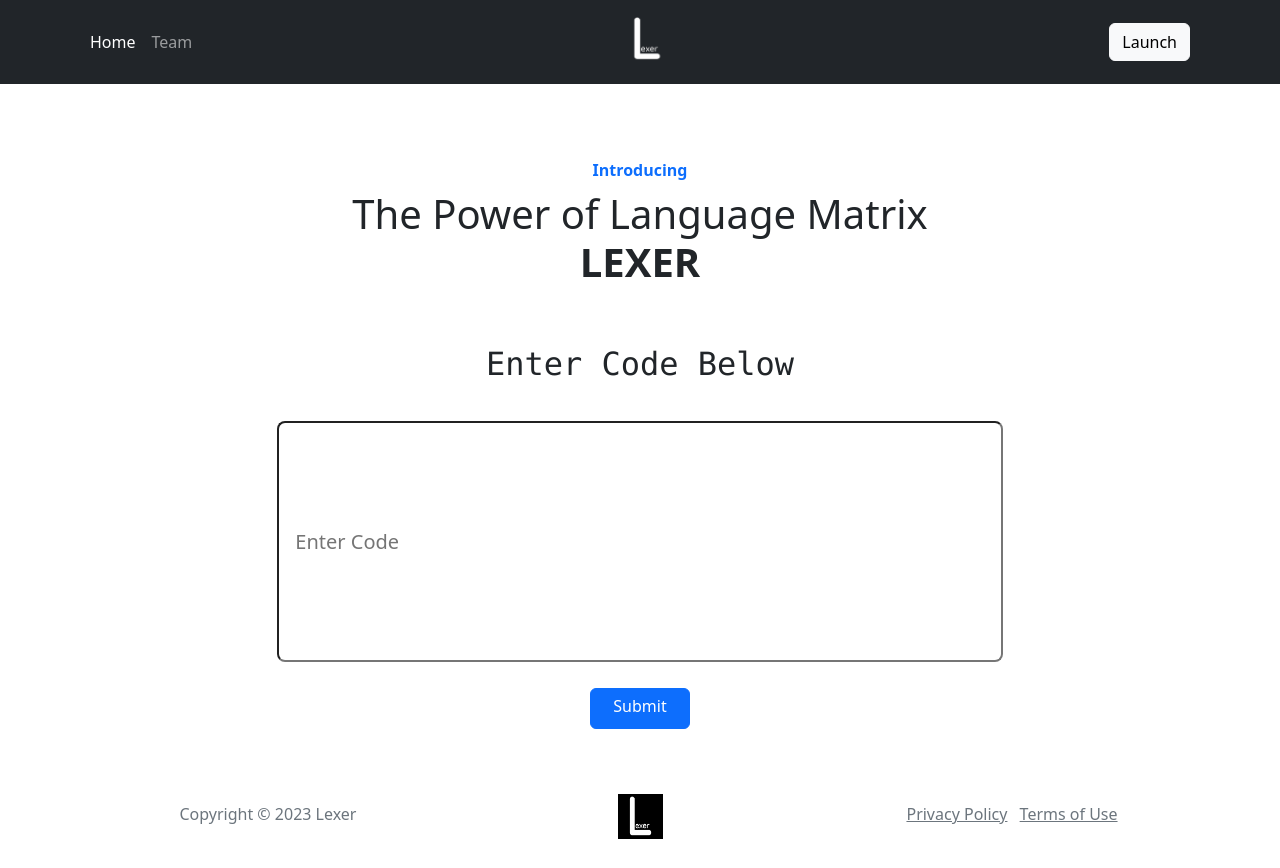
After one commit to sallar-ba/Lexer, a Flask app: page /lexer in a window 1280 px wide. The commit adds this page. Run offline with Flask 3, Linux system fonts and the light colour scheme; some libraries are stand-ins or nearby versions.

Commit message:
Added lexer.html (a Form to Input Code for Analysis)     Linked With Base, Team, and index     added a route to lexer.py

```diff
--- a/lexer.py
+++ b/lexer.py
@@ -12,6 +12,9 @@
 def team():
     return render_template('team.html')
 
+@app.route('/lexer')
+def lexer():
+    return render_template('lexer.html')
 
 if __name__ == '__main__':
     app.run()
--- a/templates/base.html
+++ b/templates/base.html
@@ -4,7 +4,7 @@
 <head>
     <meta charset="utf-8">
     <meta name="viewport" content="width=device-width, initial-scale=1.0, shrink-to-fit=no">
-    <title>Lexer -
+    <title>Lexer
 
         {% block title%}
 
@@ -41,7 +41,7 @@
             </ul>
             <div class="d-md-none my-2"></div>
         </div>
-        <div class="d-none d-md-block"><a class="btn btn-light me-2" role="button" href="#">Launch</a></div>
+        <div class="d-none d-md-block"><a class="btn btn-light me-2" role="button" href="lexer" target="_blank">Launch</a></div>
     </div>
 </nav>
 
--- a/templates/index.html
+++ b/templates/index.html
@@ -15,7 +15,7 @@
                 <div class="col-md-10 col-xl-8 text-center d-flex d-sm-flex d-md-flex justify-content-center align-items-center mx-auto justify-content-md-start align-items-md-center justify-content-xl-center">
                     <div>
                         <h1 class="text-uppercase fw-bold mb-3">Lexer<br>Empowering Language Analysis with Lexical and Syntax</h1>
-                        <p class="mb-4">Transforming Text into Understanding: Lexical Analyzer and Syntax Parser with Interactive Token Graphs.</p><button class="btn btn-light fs-5 py-2 px-4" type="button">Launch</button>
+                        <p class="mb-4">Transforming Text into Understanding: Lexical Analyzer and Syntax Parser with Interactive Token Graphs.</p><a href="lexer" target="_blank"><button class="btn btn-light fs-5 py-2 px-4" type="button" >Launch</button></a>
                     </div>
                 </div>
             </div>
--- /dev/null
+++ b/templates/lexer.html
@@ -0,0 +1,27 @@
+{% extends 'base.html' %}
+
+{% block main %}
+
+<section class="py-4 py-xl-5">
+    <div class="container">
+        <div class="text-center p-4 p-lg-5" style="margin-top: -22px;margin-bottom: -61px;">
+            <p class="fw-bold text-primary mb-2">Introducing</p>
+            <h1 class="fw mb-4">The Power of Language Matrix <br> <strong>LEXER</strong></h1>
+        </div>
+    </div>
+</section>
+<div class="container text-center">
+    <div class="row">
+        <div class="col-md-12" style="margin-bottom: 23px;">
+            <h3 class="font-monospace fs-2 fw-normal text-center" data-aos="fade" data-aos-duration="400" data-aos-once="true">Enter Code Below</h3>
+        </div>
+    </div>
+</div>
+<div class="container text-center">
+    <div class="row text-center" style="padding-bottom: 0px;margin-bottom: -98px;">
+        <div class="col-md-12" style="height: 214px;margin-top: -24px;margin-bottom: 87px;"><input class="form-control-lg" type="text" style="margin-top: 31px;margin-bottom: 20px;height: 241px;width: 725.4px;" placeholder="Enter Code"></div>
+        <div class="col" style="margin-bottom: 97px;padding-bottom: 42px;padding-top: 0px;margin-top: -3px;"><input class="btn btn-primary" type="submit" data-aos="fade" style="padding-top: 0px;width: 100.05px;height: 41px;"></div>
+    </div>
+
+
+{%endblock%}
--- a/templates/team.html
+++ b/templates/team.html
@@ -12,7 +12,7 @@
             <div class="text-white bg-dark border rounded border-0 p-4 p-md-5">
                 <h2 class="fw-bold text-white mb-3">Have You Tried the Lexer Yet!</h2>
                 <p class="mb-4">Streamline Your Code: Unleash the Power of Our Intelligent Lexer.</p>
-                <div class="my-3"><a class="btn btn-light btn-lg" role="button" href="#">Launch!</a></div>
+                <div class="my-3"><a class="btn btn-light btn-lg" role="button" href="lexer" target="_blank">Launch!</a></div>
             </div>
         </div>
     </section>
```
